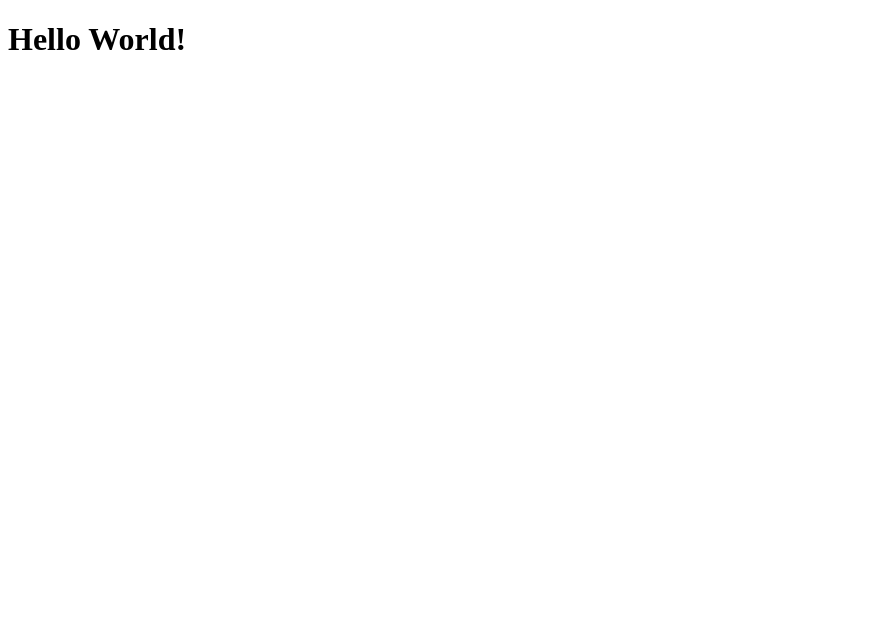
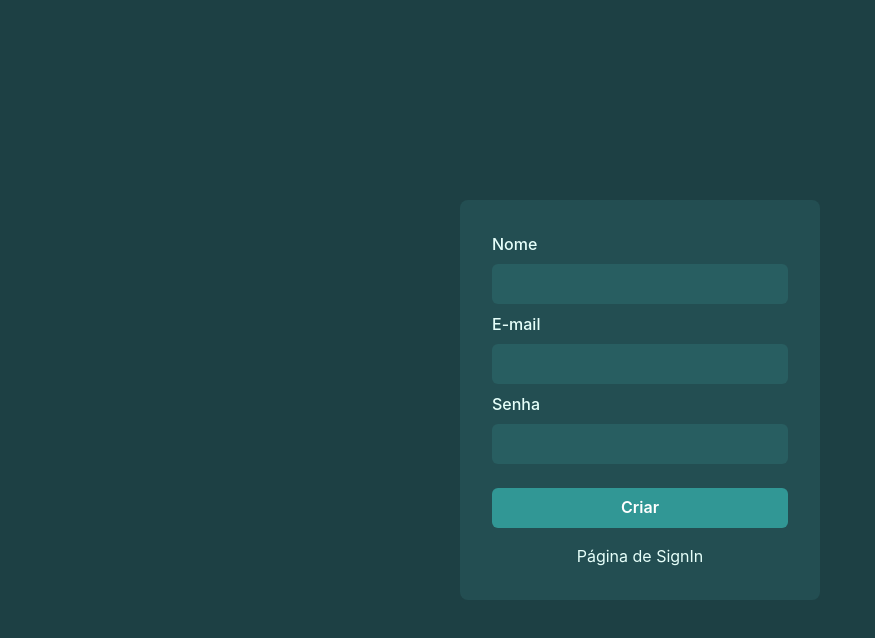
Before and after one commit to TecJP/login-page, a React (Create React App) app: page /signup in a window 1280 px wide. Shown: the top 638 px of the page, without its empty margins (0-875 px from the left). Built offline with nearby package versions, Linux system fonts and the light colour scheme; no server answers.

Commit message:
Finishing the pages of application and routing

```diff
--- a/package.json
+++ b/package.json
@@ -3,6 +3,9 @@
   "version": "0.1.0",
   "private": true,
   "dependencies": {
+    "@chakra-ui/react": "^2.0.2",
+    "@emotion/react": "^11",
+    "@emotion/styled": "^11",
     "@testing-library/jest-dom": "^5.16.4",
     "@testing-library/react": "^13.2.0",
     "@testing-library/user-event": "^13.5.0",
@@ -11,9 +14,11 @@
     "@types/react": "^18.0.9",
     "@types/react-dom": "^18.0.4",
     "firebase": "^9.8.1",
+    "framer-motion": "^6",
     "react": "^18.1.0",
     "react-dom": "^18.1.0",
     "react-firebase-hooks": "^5.0.3",
+    "react-router": "^6.3.0",
     "react-router-dom": "^6.3.0",
     "react-scripts": "5.0.1",
     "typescript": "^4.6.4",
--- a/src/App.tsx
+++ b/src/App.tsx
@@ -1,84 +1,82 @@
+import { Route, BrowserRouter, } from "react-router-dom";
 import { getAuth, createUserWithEmailAndPassword, signInWithEmailAndPassword, signOut } from "firebase/auth";
 import { addDoc, collection, getFirestore } from "firebase/firestore";
 import { useEffect, useState } from "react";
+import { SignIn } from "./pages/SignIn";
+import { SignUp } from "./pages/SignUp";
 import { app } from "./services/firebase";
+import { Heading, Stack } from "@chakra-ui/react";
 
-type User = {
-  // id: string;
-  email: string;
-  name: string;
-  password: string;
-}
 
-type AppUser = {
-  name: string;
-  email: string;
-}
+// type User = {
+//   // id: string;
+//   email: string;
+//   name: string;
+//   password: string;
+// }
 
-type LogIn = Omit<User, 'id' | 'name'>;
+// type AppUser = {
+//   name: string;
+//   email: string;
+// }
+
+// type LogIn = Omit<User, 'id' | 'name'>;
 
 function App() {
-  const auth = getAuth(app);
+  // const auth = getAuth(app);
 
-  useEffect(() => {
-    const unsubiscribe = auth.onAuthStateChanged(user => {
-      if (user) {
-        const { uid, displayName, email } = user;
+  // useEffect(() => {
+  //   const unsubiscribe = auth.onAuthStateChanged(user => {
+  //     if (user) {
+  //       const { uid, displayName, email } = user;
 
-        if (!displayName) {
-          // toast.error('Missing information from Account');
-          return;
-        }
+  //       if (!displayName) {
+  //         // toast.error('Missing information from Account');
+  //         return;
+  //       }
 
-        console.log(user, uid, email);
-      }
-    })
+  //       console.log(user, uid, email);
+  //     }
+  //   })
 
-    return () => {
-      unsubiscribe();
-    }
-  }, [auth]);
-
-  async function createUserFirebase({ email, name, password }: User) {
-    const database = getFirestore(app);
-    const createUser = await createUserWithEmailAndPassword(auth, email, password);
-    console.log(createUser);
-    const createdUser = createUser.user;
-    await addDoc(collection(database, "users"), {
-      id: createdUser.uid,
-      displayName: name,
-      authProvider: "local",
-      email,
-    });
-    return createdUser;
-  }
-
-  async function logInWithEmailAndPassword({ email, password }: LogIn) {
-    await signInWithEmailAndPassword(auth, email, password);
-    console.log(auth);
-  }
-
-  async function logOut() {
-    await signOut(auth);
-    console.log(auth);
-  }
-
+  //   return () => {
+  //     unsubiscribe();
+  //   }
+  // }, [auth]);
+  // async function createUserFirebase({ email, name, password }: User) {
+  //   const database = getFirestore(app);
+  //   const createUser = await createUserWithEmailAndPassword(auth, email, password);
+  //   console.log(createUser);
+  //   const createdUser = createUser.user;
+  //   await addDoc(collection(database, "users"), {
+  //     id: createdUser.uid,
+  //     displayName: name,
+  //     authProvider: "local",
+  //     email,
+  //   });
+  //   return createdUser;
+  // }
+  // async function logInWithEmailAndPassword({ email, password }: LogIn) {
+  //   await signInWithEmailAndPassword(auth, email, password);
+  //   console.log(auth);
+  // }
+  // async function logOut() {
+  //   await signOut(auth);
+  //   console.log(auth);
+  // }
   // createUserFirebase({
   //   name: 'João Pedro de Deus Freitas',
   //   email: 'tec.joao.freitas@gmail.com',
   //   password: '123456'
   // });
-
   // logInWithEmailAndPassword({
   //   email: 'fenxjpgames@gmail.com',
   //   password: '123456',
   // });
-
   // logOut();
 
   return (
     <div className="App">
-      <h1>Hello World!</h1>
     </div>
   );
 }
--- /dev/null
+++ b/src/components/Input/index.tsx
@@ -0,0 +1,21 @@
+import { FormControl, FormLabel, Input as ChakraInput, InputProps } from "@chakra-ui/react";
+
+interface IInputProps extends InputProps {
+  label?: string;
+  name: string;
+}
+
+export function Input({ label, name, ...rest }: IInputProps) {
+  return (
+    <FormControl>
+      {!!label && <FormLabel htmlFor={name}>{label}</FormLabel>}
+      <ChakraInput
+        name={name}
+        focusBorderColor="teal.500"
+        bgColor="teal.700"
+        variant="filled"
+        {...rest}
+      />
+    </FormControl>
+  )
+}
--- a/src/context/AuthContext.tsx
+++ b/src/context/AuthContext.tsx
@@ -5,7 +5,6 @@ import { addDoc, collection } from "firebase/firestore";
 import { auth, database } from '../services/firebase';
 
 type User = {
-  id: string;
   name: string;
   email: string;
   password: string;
@@ -13,9 +12,9 @@ type User = {
 
 type AuthContextType = {
   user: User | undefined;
-  // createUserFirebase: () => Promise<void>;
+  createUserWithFirebase: (args: User) => Promise<void>;
   // signInWithGoogle: () => Promise<void>;
-  // signOut: () => Promise<void>;
+  signOut: () => Promise<void>;
 }
 
 type AuthProviderProps = {
@@ -27,21 +26,25 @@ export const AuthContext = createContext({} as AuthContextType);
 export function AuthContextProvider(props: AuthProviderProps) {
   const [user, setUser] = useState<User>();
 
-  async function createUserFirebase({ name, email, password }: User) {
+  async function createUserWithFirebase({ name, email, password }: User) {
     const createUser = await createUserWithEmailAndPassword(auth, email, password);
     const createdUser = createUser.user;
     await addDoc(collection(database, "users"), {
       uid: createdUser.uid,
+      displayName: name,
       name,
       authProvider: "local",
       email,
     });
     console.log(createdUser);
-    return;
+  }
+
+  async function signOut() {
+    return auth.signOut()
   }
 
   return (
-    <AuthContext.Provider value={{ user }}>
+    <AuthContext.Provider value={{ user, createUserWithFirebase, signOut }}>
       {props.children}
     </AuthContext.Provider>
   );
--- a/src/index.tsx
+++ b/src/index.tsx
@@ -1,15 +1,31 @@
 import React from 'react';
 import ReactDOM from 'react-dom/client';
+
+import { ChakraProvider } from '@chakra-ui/react';
+
 import App from './App';
 import { AuthContextProvider } from './context/AuthContext';
+import { theme } from './theme/global';
+import { BrowserRouter, Route, Routes } from 'react-router-dom';
+import { SignIn } from './pages/SignIn';
+import { SignUp } from './pages/SignUp';
+import { Dashboard } from './pages/Dashboard';
 
 const root = ReactDOM.createRoot(
-  document.getElementById('root') as HTMLElement
+  document.getElementById('root') as HTMLElement,
 );
 root.render(
   <React.StrictMode>
     <AuthContextProvider>
-      <App />
+      <ChakraProvider resetCSS theme={theme}>
+        <BrowserRouter>
+          <Routes>
+            <Route path="/" element={<SignIn />} />
+            <Route path="dashboard" element={<Dashboard />} />
+            <Route path="signup" element={<SignUp />} />
+          </Routes>
+        </BrowserRouter>
+      </ChakraProvider>
     </AuthContextProvider>
   </React.StrictMode>
 );
--- /dev/null
+++ b/src/pages/Dashboard/index.tsx
@@ -0,0 +1,27 @@
+import { Heading, Stack, Button } from "@chakra-ui/react"
+import { useAuthState } from "react-firebase-hooks/auth";
+import { useNavigate } from "react-router";
+import { useAuth } from "../../hooks/useAuth";
+import { auth } from "../../services/firebase";
+
+export function Dashboard() {
+  const navigate = useNavigate();
+  const { signOut } = useAuth();
+  const [user] = useAuthState(auth);
+
+  console.log(user);
+
+  async function handleSignOut() {
+    await signOut();
+    navigate("/");
+  }
+
+  return (
+    <Stack>
+      <Heading>
+        Home
+      </Heading>
+      <Button colorScheme="teal" onClick={handleSignOut}>Sair</Button>
+    </Stack>
+  );
+}
--- /dev/null
+++ b/src/pages/SignIn/index.tsx
@@ -0,0 +1,33 @@
+import { Link as ReachLink } from 'react-router-dom';
+import { Button, Link, Flex, Stack } from '@chakra-ui/react';
+import { Input } from '../../components/Input';
+import { useAuthState } from 'react-firebase-hooks/auth';
+import { auth } from '../../services/firebase';
+
+export function SignIn() {
+  const [user, error, loading] = useAuthState(auth);
+
+  console.log(user);
+
+  return (
+    <Flex w="100vw" h="100vh" align="center" justify="center">
+      <Flex
+        as="form"
+        width="100%"
+        maxW={360}
+        bg="teal.800"
+        p="8"
+        borderRadius={8}
+        flexDir="column"
+      >
+        <Stack spacing="2">
+          <Input name="E-mail" type="email" label="E-mail" />
+          <Input name="Senha" type="password" label="Senha" />
+        </Stack>
+
+        <Button type="submit" mt="6" colorScheme="teal">Entrar</Button>
+        <Link as={ReachLink} to="/signup" mt="4" alignSelf="center">Criar conta</Link>
+      </Flex>
+    </Flex>
+  )
+}
--- /dev/null
+++ b/src/pages/SignUp/index.tsx
@@ -0,0 +1,75 @@
+import { useState, FormEvent } from 'react';
+import { Link as ReachLink, useNavigate } from 'react-router-dom';
+import { Button, Link, Flex, Stack } from '@chakra-ui/react';
+import { useAuthState } from 'react-firebase-hooks/auth'
+import { auth } from '../../services/firebase';
+
+import { Input } from '../../components/Input';
+import { useAuth } from '../../hooks/useAuth';
+
+
+export function SignUp() {
+  const [name, setName] = useState('');
+  const [email, setEmail] = useState('');
+  const [password, setPassword] = useState('');
+  const [user, loading, error] = useAuthState(auth);
+  const navigate = useNavigate();
+  const { createUserWithFirebase } = useAuth();
+
+  async function CreateUser(event: FormEvent) {
+    event.preventDefault();
+    if (!(name && email && password)) {
+      alert("Preencha todos os campos");
+    }
+    await createUserWithFirebase({
+      name,
+      email,
+      password,
+    });
+    navigate('/dashboard');
+  }
+
+  console.log(user);
+
+  return (
+    <Flex w="100vw" h="100vh" align="center" justify="center">
+      <Flex
+        as="form"
+        width="100%"
+        maxW={360}
+        bg="teal.800"
+        p="8"
+        borderRadius={8}
+        flexDir="column"
+        onSubmit={CreateUser}
+      >
+        <Stack spacing="2">
+          <Input
+            name="Nome"
+            type="text"
+            label="Nome"
+            value={name}
+            onChange={(event) => setName(event.target.value)}
+          />
+          <Input
+            name="E-mail"
+            type="email"
+            label="E-mail"
+            value={email}
+            onChange={(event) => setEmail(event.target.value)}
+          />
+          <Input
+            name="Senha"
+            type="password"
+            label="Senha"
+            value={password}
+            onChange={(event) => setPassword(event.target.value)}
+          />
+        </Stack>
+
+        <Button type="submit" mt="6" colorScheme="teal">Criar</Button>
+        <Link as={ReachLink} to="/" alignSelf="center" mt="4" >Página de SignIn</Link>
+      </Flex>
+    </Flex>
+  )
+}
--- /dev/null
+++ b/src/theme/global.ts
@@ -0,0 +1,17 @@
+import { extendTheme } from "@chakra-ui/react";
+
+export const theme = extendTheme({
+  styles: {
+    global: {
+      body: {
+        color: 'teal.50',
+        bg: 'teal.900',
+      },
+    },
+    fonts: {
+      body: "system-ui, sans-serif",
+      heading: "Georgia, serif",
+      mono: "Menlo, monospace",
+    },
+  },
+});
```
Also changed, not shown: 1 other file (tests, documents, lock files or other folders).
